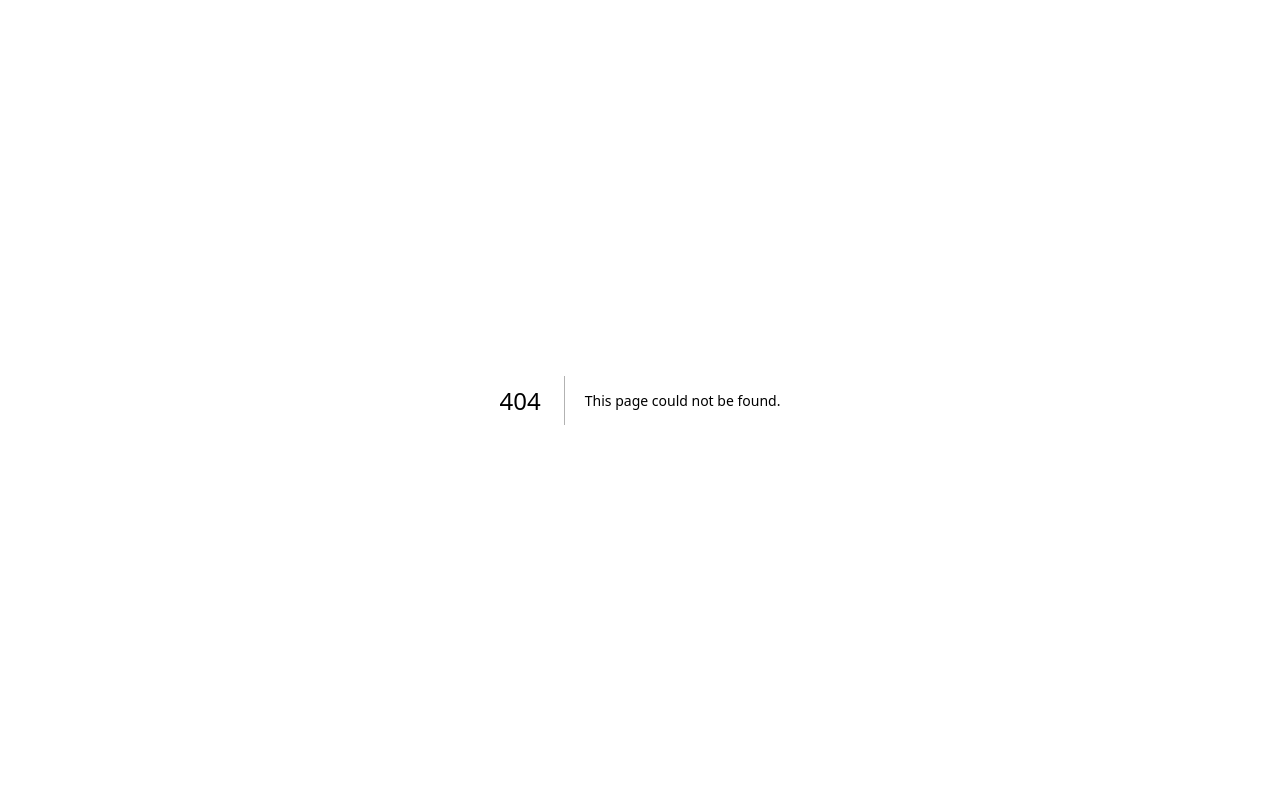
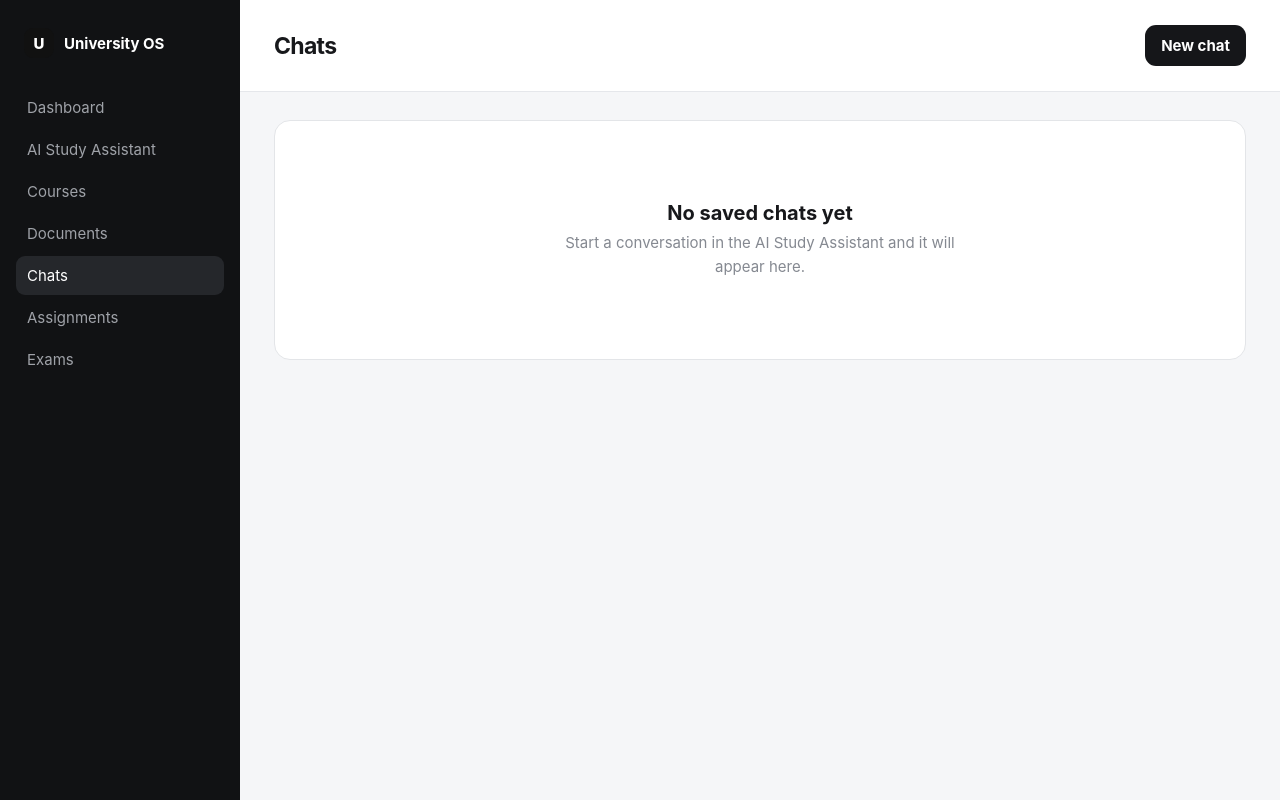
Before and after one commit to awais-2008/University-OS, a Next.js app: page /chats in a window 1280 px wide. Before the commit this address had no page. Built offline with nearby package versions, Linux system fonts and the light colour scheme; no server answers; the database is empty.

Commit message:
add saved study chats section

```diff
--- /dev/null
+++ b/app/chats/page.tsx
@@ -0,0 +1,9 @@
+"use client";
+import { useEffect,useState } from "react";
+import { createClient } from "@/lib/supabase/client";
+type Chat={id:string;title:string;updated_at:string};
+export default function Chats(){
+ const [chats,setChats]=useState<Chat[]>([]);const [error,setError]=useState("");
+ useEffect(()=>{createClient().from("study_chats").select("id,title,updated_at").order("updated_at",{ascending:false}).then(({data,error})=>{if(error)setError(error.message);setChats((data??[]) as Chat[]);});},[]);
+ return <main className="app-shell"><aside className="sidebar"><div className="side-brand"><span className="brand-mark small-mark">U</span>University OS</div><nav><a href="/dashboard">Dashboard</a><a href="/study">AI Study Assistant</a><a href="/courses">Courses</a><a href="/documents">Documents</a><a className="nav-active" href="/chats">Chats</a><a href="/assignments">Assignments</a><a href="/exams">Exams</a></nav></aside><section className="workspace"><header className="topbar"><h1>Chats</h1><a className="primary action-link" href="/study">New chat</a></header><div className="dashboard"><section className="dashboard-section">{error&&<div className="error">{error}</div>}{chats.length===0?<div className="empty-state compact"><h2>No saved chats yet</h2><p>Start a conversation in the AI Study Assistant and it will appear here.</p></div>:<div className="chat-list">{chats.map(c=><a className="chat-row" key={c.id} href={"/study?chat="+c.id}><span><strong>{c.title}</strong><small>{new Date(c.updated_at).toLocaleString()}</small></span><span>Open →</span></a>)}</div>}</section></div></section></main>;
+}
```
